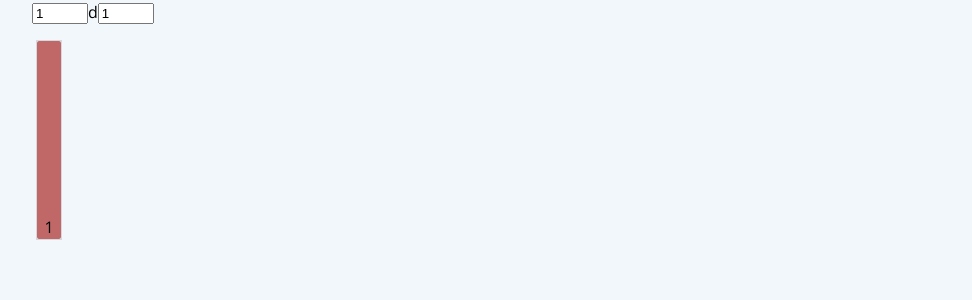
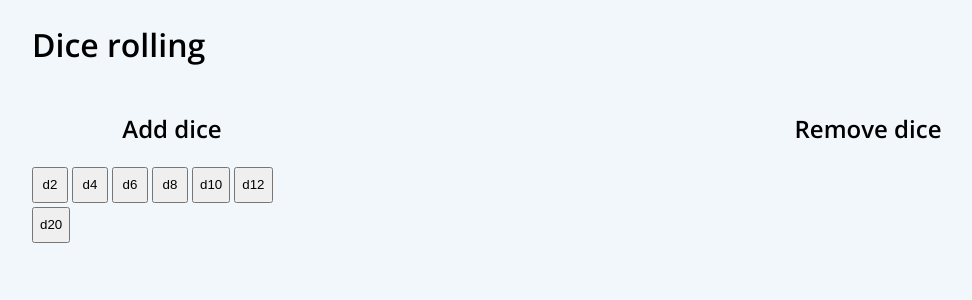
Before and after one commit to MonstraG/my-page, a Next.js app: page /dice in a window 1280 px wide. Shown: the top 300 px of the page, without its empty margins (120-1092 px from the left). Built offline with nearby package versions, Linux system fonts and the light colour scheme.

Commit message:
feat: convert adding dice into buttons with real dice sizes

```diff
--- a/src/components/DiceRoll/DiceRoll.module.scss
+++ b/src/components/DiceRoll/DiceRoll.module.scss
@@ -1,8 +1,10 @@
-.row {
+.distributionContainer {
 	display: flex;
 	flex-direction: row;
 	height: 200px;
 	margin-top: 16px;
+	overflow-x: auto;
+	padding-bottom: 16px;
 }
 
 .columnHost {
@@ -11,7 +13,7 @@
 
 .columnOutline {
 	display: flex;
-	align-items: end;
+	align-items: flex-end;
 	border: 1px solid rgba(0, 0, 0, 0.12);
 	height: 100%;
 }
@@ -24,3 +26,28 @@
 	justify-content: center;
 	align-items: flex-end;
 }
+
+.diceControls {
+	display: flex;
+	justify-content: space-between;
+}
+
+.diceSet {
+	display: flex;
+	flex-direction: column;
+	align-items: center;
+	width: 280px;
+}
+
+.diceButtons {
+	display: flex;
+	flex-direction: row;
+	flex-wrap: wrap;
+	align-items: center;
+	gap: 4px;
+}
+
+.dieButton {
+	min-width: 36px;
+	min-height: 36px;
+}
--- a/src/components/DiceRoll/DiceRoll.tsx
+++ b/src/components/DiceRoll/DiceRoll.tsx
@@ -3,36 +3,51 @@ import { type FC, useState } from "react";
 import styles from "@/components/DiceRoll/DiceRoll.module.scss";
 import { Distribution } from "@/components/DiceRoll/Distribution";
 
+const dice = [2, 4, 6, 8, 10, 12, 20];
+
 export const DiceRoll: FC = () => {
-	const [dices, setDices] = useState<number>(1);
-	const [sides, setSides] = useState<number>(1);
+	const [selectedDice, setSelectedDice] = useState<number[]>([]);
 
 	return (
 		<div>
-			<input
-				type="number"
-				placeholder="Dice amount"
-				min={2}
-				max={10}
-				value={dices}
-				onChange={(e) => {
-					setDices(parseInt(e.target.value));
-				}}
-			/>
-			d
-			<input
-				type="number"
-				placeholder="Sides"
-				min={1}
-				max={10}
-				value={sides}
-				onChange={(e) => {
-					setSides(parseInt(e.target.value));
-				}}
-			/>
-			<div className={styles.row}>
-				<Distribution dices={dices} sides={sides} />
+			<h1>Dice rolling</h1>
+			<div className={styles.diceControls}>
+				<div className={styles.diceSet}>
+					<h2>Add dice</h2>
+					<div className={styles.diceButtons}>
+						{dice.map((die) => (
+							<button
+								key={die}
+								onClick={() => {
+									setSelectedDice((p) => [...p, die].toSorted((a, b) => a - b));
+								}}
+								className={styles.dieButton}
+							>
+								d{die}
+							</button>
+						))}
+					</div>
+				</div>
+
+				<div className={styles.diceSet}>
+					<h2>Remove dice</h2>
+					<div className={styles.diceButtons}>
+						{selectedDice.map((die, index) => (
+							<button
+								key={index}
+								onClick={() => {
+									setSelectedDice((p) => p.toSpliced(index, 1));
+								}}
+								className={styles.dieButton}
+							>
+								d{die}
+							</button>
+						))}
+					</div>
+				</div>
 			</div>
+
+			<Distribution dice={selectedDice} />
 		</div>
 	);
 };
--- a/src/components/DiceRoll/Distribution.tsx
+++ b/src/components/DiceRoll/Distribution.tsx
@@ -4,53 +4,101 @@ import { useTooltipController } from "@/components/Tooltip/useTooltipController"
 import { Tooltip } from "@/components/Tooltip/Tooltip";
 import { MouseEvent } from "react";
 
-function getDistribution(dices: number, sides: number): Record<number, number> {
-	let distribution: Record<number, number> = {};
-	// init for a single die
-	for (let i = 1; i <= sides; i++) {
-		distribution[i] = 1 / sides;
+/**
+ * Sets value in record by key if not found, otherwise adds it.
+ * Mutates and returns the same record
+ * @param record to modify
+ * @param key to set or add to value of
+ * @param value to set or add
+ */
+function setOrAdd(
+	record: Record<number, number>,
+	key: number,
+	value: number
+): Record<number, number> {
+	if (record[key]) {
+		record[key] += value;
+	} else {
+		record[key] = value;
+	}
+	return record;
 }
 
-	for (let dice = 2; dice <= dices; dice++) {
+function getComplexDistribution(diceCollection: number[]): Record<number, number> {
+	return diceCollection.reduce(
+		(distribution: Record<number, number>, sides: number) => {
 			const newDistribution: Record<number, number> = {};
-		for (let sum = dice; sum <= dice * sides; sum++) {
-			newDistribution[sum] = 0;
-			//  find all the ways to get a target sum
-			for (let roll = 1; roll <= sides; roll++) {
-				if (distribution[sum - roll]) {
-					newDistribution[sum] += distribution[sum - roll] / sides;
+
+			for (const diceSum in distribution) {
+				for (let diceNum = 1; diceNum <= sides; diceNum++) {
+					const newSum = parseInt(diceSum) + diceNum;
+					setOrAdd(newDistribution, newSum, distribution[diceSum] / sides);
 				}
 			}
-		}
-		distribution = newDistribution;
+
+			return newDistribution;
+		},
+		{ 0: 1 }
+	);
 }
 
-	return distribution;
+const englishForDiceCount: Record<number, string | undefined> = {
+	1: "one",
+	2: "two",
+	3: "three",
+	4: "four",
+	5: "five",
+	6: "six",
+	7: "seven",
+	8: "eight",
+	9: "nine",
+	10: "ten"
+};
+
+function joinWithAnd(input: string[]): string {
+	const last = input.pop();
+	return input.join(", ") + " and " + last;
+}
+
+function getSubtitle(dice: number[]): string {
+	const distribution: Record<number, number> = dice.reduce(
+		(acc, next) => setOrAdd(acc, next, 1),
+		{}
+	);
+
+	const diceSetDescriptions = [];
+	for (const [side, count] of Object.entries(distribution)) {
+		const diceCount = englishForDiceCount[count] ?? count.toString();
+		const pluralizedDice = count > 1 ? "dice" : "die";
+		diceSetDescriptions.push(` ${diceCount} ${side}-sided ${pluralizedDice}`);
+	}
+
+	if (dice.length > 1) {
+		return `of${joinWithAnd(diceSetDescriptions)} rolled together`;
+	}
+
+	return `of${joinWithAnd(diceSetDescriptions)}`;
 }
 
 interface Props {
-	dices: number;
-	sides: number;
+	dice: number[];
 }
 
-export const Distribution: FC<Props> = ({ dices, sides }) => {
-	const canCalcDistribution =
-		Number.isInteger(dices) &&
-		dices >= 1 &&
-		dices <= 10 &&
-		Number.isInteger(sides) &&
-		sides >= 1 &&
-		sides <= 10;
+export const Distribution: FC<Props> = ({ dice }) => {
+	const canCalcDistribution = dice.length > 0;
 
 	const tooltip = useTooltipController<number>();
 
 	if (!canCalcDistribution) return null;
 
-	const distribution = getDistribution(dices, sides);
+	const distribution = getComplexDistribution(dice);
 	const max = Object.values(distribution).reduce((acc, next) => (next > acc ? next : acc));
 
 	return (
 		<>
+			<h2>Distribution</h2>
+			<h4>{getSubtitle(dice)}</h4>
+			<div className={styles.distributionContainer}>
 				{Object.entries(distribution).map(([result, probability]) => (
 					<div
 						key={result}
@@ -71,7 +119,10 @@ export const Distribution: FC<Props> = ({ dices, sides }) => {
 					</div>
 				))}
 
-			<Tooltip tooltip={tooltip}>{((tooltip.context ?? 0) * 100).toFixed(2) + "%"}</Tooltip>
+				<Tooltip tooltip={tooltip}>
+					{((tooltip.context ?? 0) * 100).toFixed(2) + "%"}
+				</Tooltip>
+			</div>
 		</>
 	);
 };
```
Lines whose indentation alone changed are shown as unchanged.
